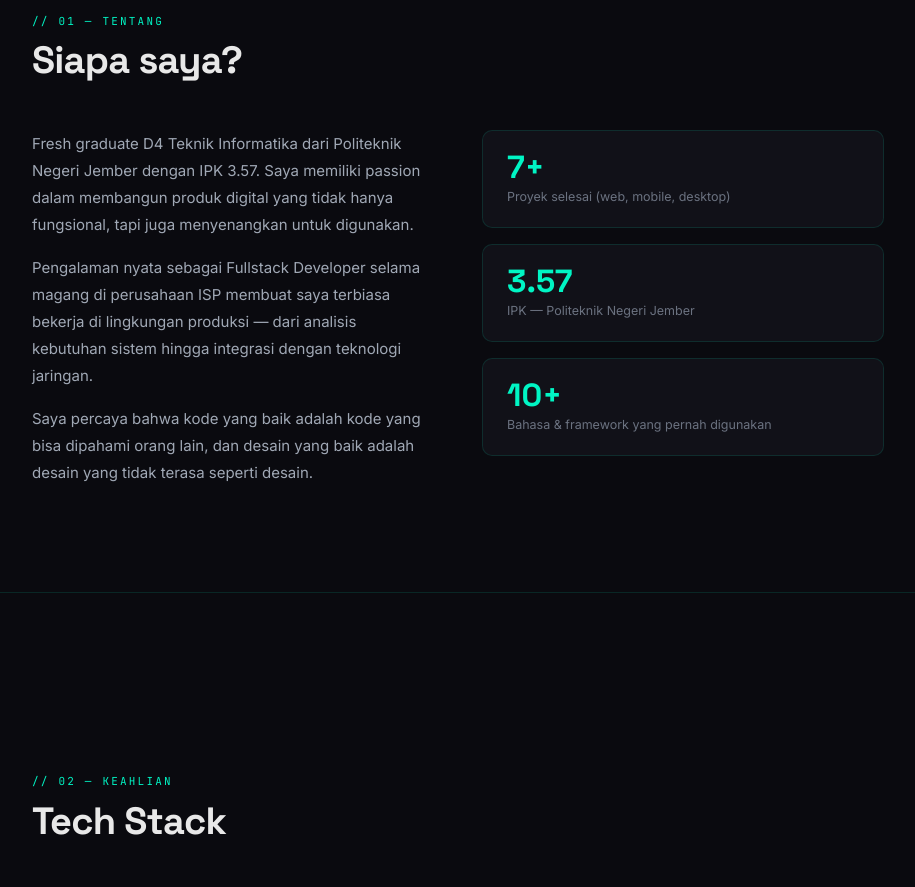
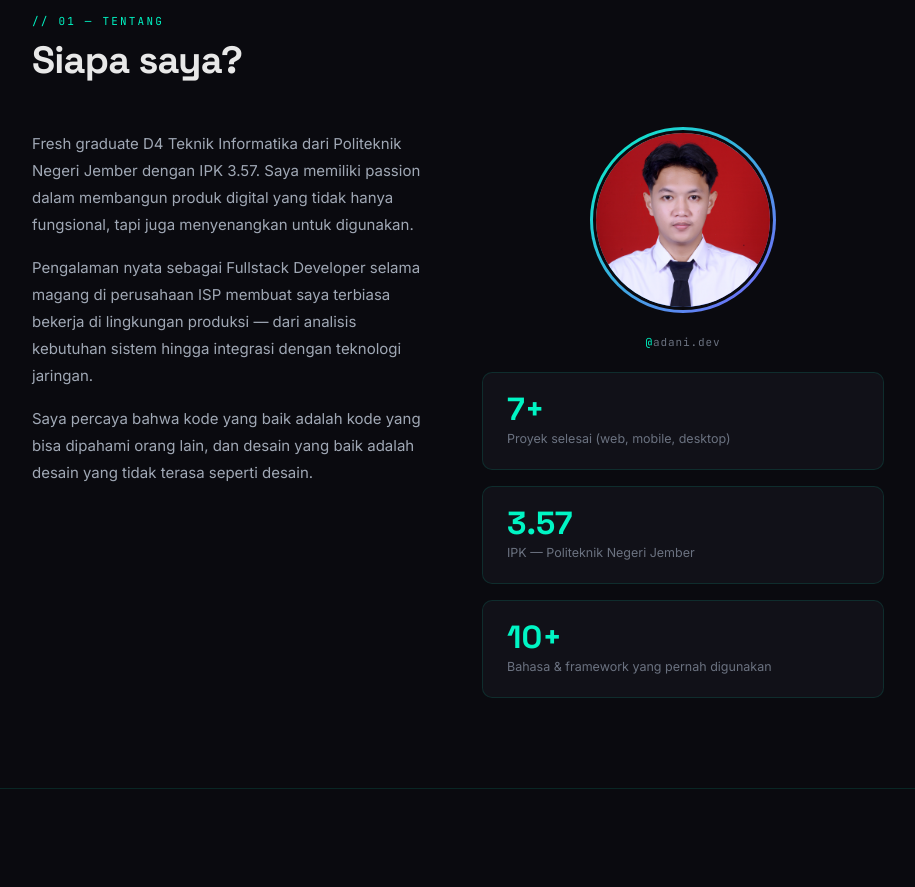
Before and after one commit to AdaniMaulidan/Portofolio_Muhammad-Adani-Maulidan, a plain HTML site: page index.html in a window 1280 px wide. Shown: the part 1060-1947 px from the top of the page, without its empty margins (182-1097 px from the left). Drawn offline with Linux system fonts and the light colour scheme.

Commit message:
feat: add styled profile photo and name tag component to about section

```diff
--- a/index.html
+++ b/index.html
@@ -188,6 +188,54 @@
   /* ── ABOUT ── */
   .about-grid { display: grid; grid-template-columns: 1fr 1fr; gap: 48px; align-items: start; }
   .about-text p { color: #A0A8B5; line-height: 1.8; margin-bottom: 16px; }
+  .about-right { display: flex; flex-direction: column; gap: 20px; }
+  .profile-photo-wrap {
+    position: relative;
+    width: 180px;
+    height: 180px;
+    margin: 0 auto 4px;
+  }
+  .profile-photo-wrap::before {
+    content: '';
+    position: absolute;
+    inset: -3px;
+    border-radius: 50%;
+    background: linear-gradient(135deg, var(--teal), var(--violet));
+    z-index: 0;
+  }
+  .profile-photo-wrap::after {
+    content: '';
+    position: absolute;
+    inset: -8px;
+    border-radius: 50%;
+    background: linear-gradient(135deg, rgba(0,245,196,0.15), rgba(123,97,255,0.15));
+    filter: blur(16px);
+    z-index: -1;
+    opacity: 0;
+    transition: opacity 0.4s;
+  }
+  .profile-photo-wrap:hover::after { opacity: 1; }
+  .profile-photo {
+    position: relative;
+    z-index: 1;
+    width: 100%;
+    height: 100%;
+    border-radius: 50%;
+    object-fit: cover;
+    object-position: center top;
+    display: block;
+    border: 3px solid var(--bg);
+    transition: transform 0.4s ease;
+  }
+  .profile-photo-wrap:hover .profile-photo { transform: scale(1.04); }
+  .profile-name-tag {
+    text-align: center;
+    font-family: 'JetBrains Mono', monospace;
+    font-size: 11px;
+    color: var(--muted);
+    letter-spacing: 0.08em;
+  }
+  .profile-name-tag span { color: var(--teal); }
   .about-stats { display: flex; flex-direction: column; gap: 16px; }
   .stat-card {
     background: var(--bg-card);
@@ -495,6 +543,11 @@
         <p>Pengalaman nyata sebagai Fullstack Developer selama magang di perusahaan ISP membuat saya terbiasa bekerja di lingkungan produksi — dari analisis kebutuhan sistem hingga integrasi dengan teknologi jaringan.</p>
         <p>Saya percaya bahwa kode yang baik adalah kode yang bisa dipahami orang lain, dan desain yang baik adalah desain yang tidak terasa seperti desain.</p>
       </div>
+      <div class="about-right">
+        <div class="profile-photo-wrap">
+          <img src="Adani 1 .jpg" alt="Muhammad Adani Maulidan" class="profile-photo">
+        </div>
+        <div class="profile-name-tag"><span>@</span>adani.dev</div>
         <div class="about-stats">
           <div class="stat-card">
             <div class="stat-num">7+</div>
@@ -507,6 +560,7 @@
           <div class="stat-card">
             <div class="stat-num">10+</div>
             <div class="stat-label">Bahasa & framework yang pernah digunakan</div>
+          </div>
         </div>
       </div>
     </div>
```
Also changed, not shown: Adani 1 .jpg (added). Lines whose indentation alone changed are shown as unchanged.
